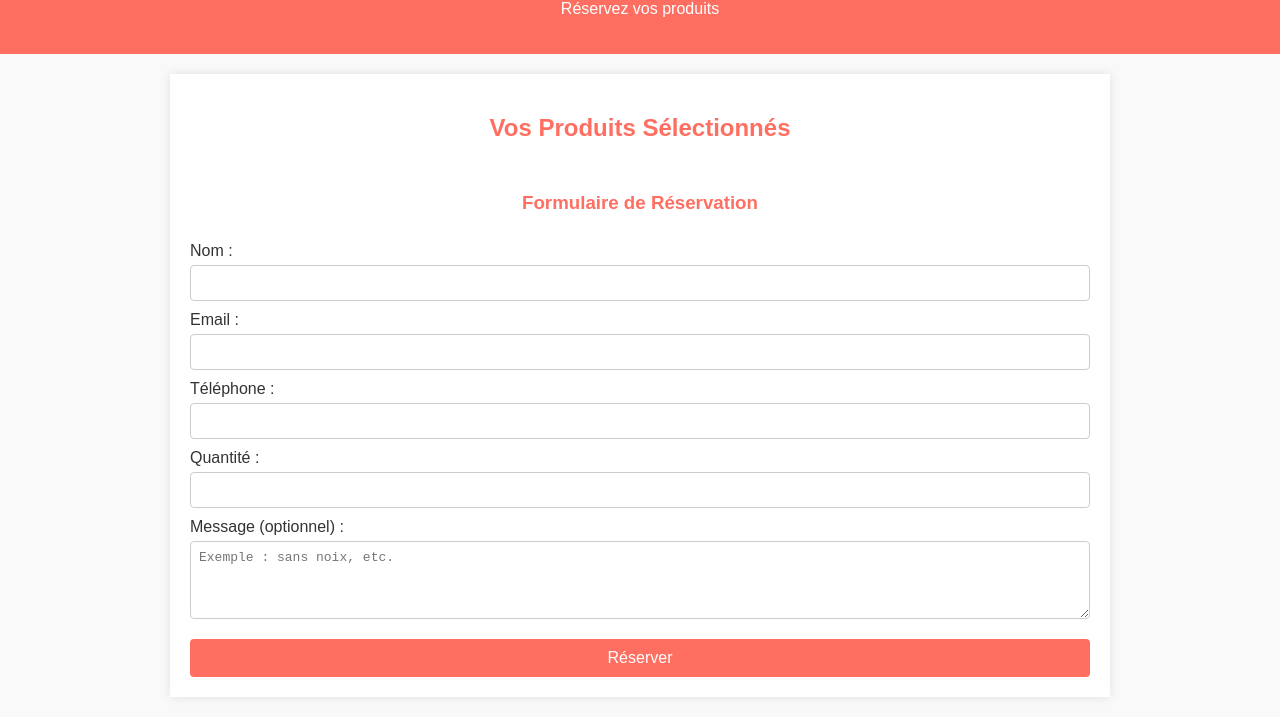
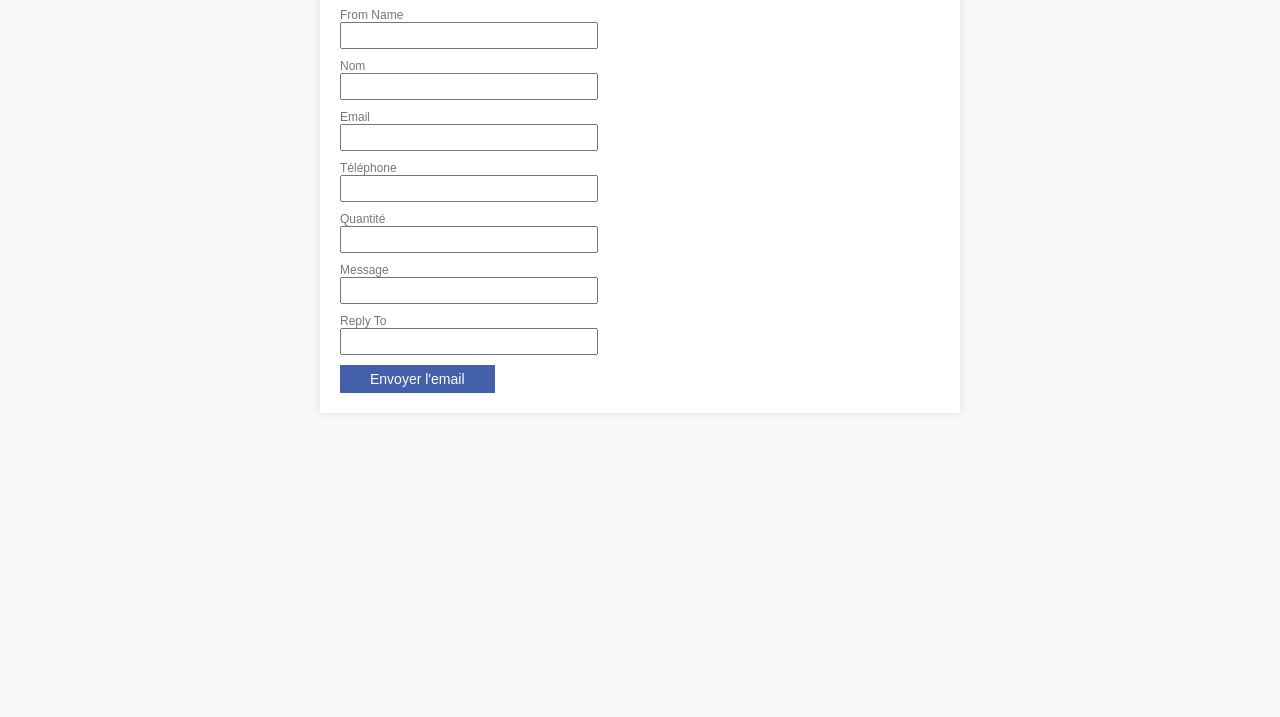
Before and after one commit to soso-saos/CookieShore, a plain HTML site: page reservation.html in a window 1280 px wide. Shown: the part 100-817 px from the top of the page. Drawn offline with nearby package versions, Linux system fonts and the light colour scheme.

Commit message:
Update reservation.html

```diff
--- a/reservation.html
+++ b/reservation.html
@@ -3,7 +3,7 @@
 <head>
   <meta charset="UTF-8">
   <meta name="viewport" content="width=device-width, initial-scale=1">
-  <title>Réservation - CookiesStoreMad</title>
+  <title>Formulaire de Réservation - CookiesStoreMad</title>
   <style>
     body {
       font-family: Arial, sans-serif;
@@ -12,128 +12,105 @@
       padding: 0;
       color: #333;
     }
-    header {
-      background-color: #ff6f61;
-      color: #fff;
-      padding: 20px;
-      text-align: center;
-    }
     .container {
       width: 90%;
-      max-width: 900px;
+      max-width: 600px;
       margin: 20px auto;
       background-color: #fff;
       padding: 20px;
       box-shadow: 0 0 10px rgba(0,0,0,0.1);
     }
-    h2, h3 {
+    h2 {
       color: #ff6f61;
       text-align: center;
     }
-    .produits-selectionnes {
-      display: flex;
-      flex-wrap: wrap;
-      justify-content: center;
-      gap: 20px;
-      margin-bottom: 30px;
+    .field {
+      margin-bottom: 10px;
     }
-    .produit {
-      text-align: center;
+    .field label {
+      display: block;
+      font-size: 12px;
+      color: #777;
     }
-    .produit img {
-      width: 150px;
-      height: 150px;
-      border-radius: 8px;
-      object-fit: cover;
+    .field input {
+      display: block;
+      min-width: 250px;
+      line-height: 1.5;
+      font-size: 14px;
     }
-    form {
-      display: flex;
-      flex-direction: column;
-    }
-    form label {
-      margin-top: 10px;
-    }
-    form input, form textarea {
-      padding: 8px;
-      margin-top: 5px;
-      border: 1px solid #ccc;
-      border-radius: 4px;
-      font-size: 1em;
-    }
-    form button {
-      margin-top: 20px;
-      padding: 10px;
-      background-color: #ff6f61;
+    input[type="submit"] {
+      display: block;
+      padding: 6px 30px;
+      font-size: 14px;
+      background-color: #4460AA;
       color: #fff;
       border: none;
-      border-radius: 4px;
-      font-size: 1em;
       cursor: pointer;
     }
-    form button:hover {
-      background-color: #e55b4f;
-    }
-    #confirmation {
-      display: none;
-      margin-top: 20px;
-      color: green;
-      text-align: center;
+    input[type="submit"]:hover {
+      background-color: #354A8C;
     }
   </style>
-  <script type="text/javascript" src="https://cdn.emailjs.com/dist/email.min.js"></script>
+  <script type="text/javascript" src="https://cdn.jsdelivr.net/npm/@emailjs/browser@4/dist/email.min.js"></script>
   <script type="text/javascript">
-    (function() {
-        emailjs.init("g4HTytQL092Xue3Ar"); // Remplacez par votre user ID
-    })();
+    emailjs.init('g4HTytQL092Xue3Ar');
   </script>
 </head>
 <body>
-  <header>
-    <h1>CookiesStoreMad</h1>
-    <p>Réservez vos produits</p>
-  </header>
+  <div class="container">
+    <h2>Formulaire de Réservation</h2>
+    <form id="form">
+      <div class="field">
+        <label for="from_name">From Name</label>
+        <input type="text" name="from_name" id="from_name">
+      </div>
+      <div class="field">
+        <label for="nom">Nom</label>
+        <input type="text" name="nom" id="nom">
+      </div>
+      <div class="field">
+        <label for="email">Email</label>
+        <input type="text" name="email" id="email">
+      </div>
+      <div class="field">
+        <label for="telephone">Téléphone</label>
+        <input type="text" name="telephone" id="telephone">
+      </div>
+      <div class="field">
+        <label for="quantite">Quantité</label>
+        <input type="text" name="quantite" id="quantite">
+      </div>
+      <div class="field">
+        <label for="message">Message</label>
+        <input type="text" name="message" id="message">
+      </div>
+      <div class="field">
+        <label for="reply_to">Reply To</label>
+        <input type="text" name="reply_to" id="reply_to">
+      </div>
+      <input type="submit" id="button" value="Envoyer l'email">
+    </form>
+  </div>
+  <script>
+    const btn = document.getElementById('button');
 
-  <div class="container">
-    <h2>Vos Produits Sélectionnés</h2>
-    <div class="produits-selectionnes" id="produitsSelectionnes">
-      <!-- Les images des produits choisis seront injectées ici -->
-    </div>
+    document.getElementById('form').addEventListener('submit', function(event) {
+      event.preventDefault();
 
-    <h3>Formulaire de Réservation</h3>
-    <form id="reservationForm">
-      <label for="nom">Nom :</label>
-      <input type="text" id="nom" name="nom" required>
+      btn.value = 'Envoi...';
 
-      <label for="email">Email :</label>
-      <input type="email" id="email" name="email" required>
+      const serviceID = 'default_service';
+      const templateID = 'template_iv7t31a';
 
-      <label for="telephone">Téléphone :</label>
-      <input type="tel" id="telephone" name="telephone" required>
-
-      <label for="quantite">Quantité :</label>
-      <input type="number" id="quantite" name="quantite" min="1" required>
-
-      <label for="message">Message (optionnel) :</label>
-      <textarea id="message" name="message" rows="4" placeholder="Exemple : sans noix, etc."></textarea>
-
-      <button type="submit">Réserver</button>
-    </form>
-    <div id="confirmation">
-      Merci pour votre réservation ! Nous vous contacterons prochainement.
-    </div>
-  </div>
-
-  <script>
-    // Vérifiez si le localStorage contient les données
-    const selection = JSON.parse(localStorage.getItem('selection')) || [];
-    const produitsContainer = document.getElementById('produitsSelectionnes');
-
-    if (selection.length === 0) {
-      produitsContainer.innerHTML = "<p>Aucun produit sélectionné.</p>";
-    } else {
-      selection.forEach(produit => {
-        const imagePath = `images/${produit.produit.toLowerCase()}.${produit.saveur.toLowerCase().replace(/\s+/g, '')}.jpg`;
-        const div = document.createElement('div');
-        div.classList.add('produit');
-        div.innerHTML = `<img src="${imagePath}" alt="${produit.produit} - ${produit.saveur}">`;
-        produitsContainer.appendChild
+      emailjs.sendForm(serviceID, templateID, this)
+        .then(() => {
+          btn.value = 'Envoyer l'email';
+          alert('Envoyé!');
+        }, (err) => {
+          btn.value = 'Envoyer l'email';
+          alert(JSON.stringify(err));
+        });
+    });
+  </script>
+</body>
+</html>
```
